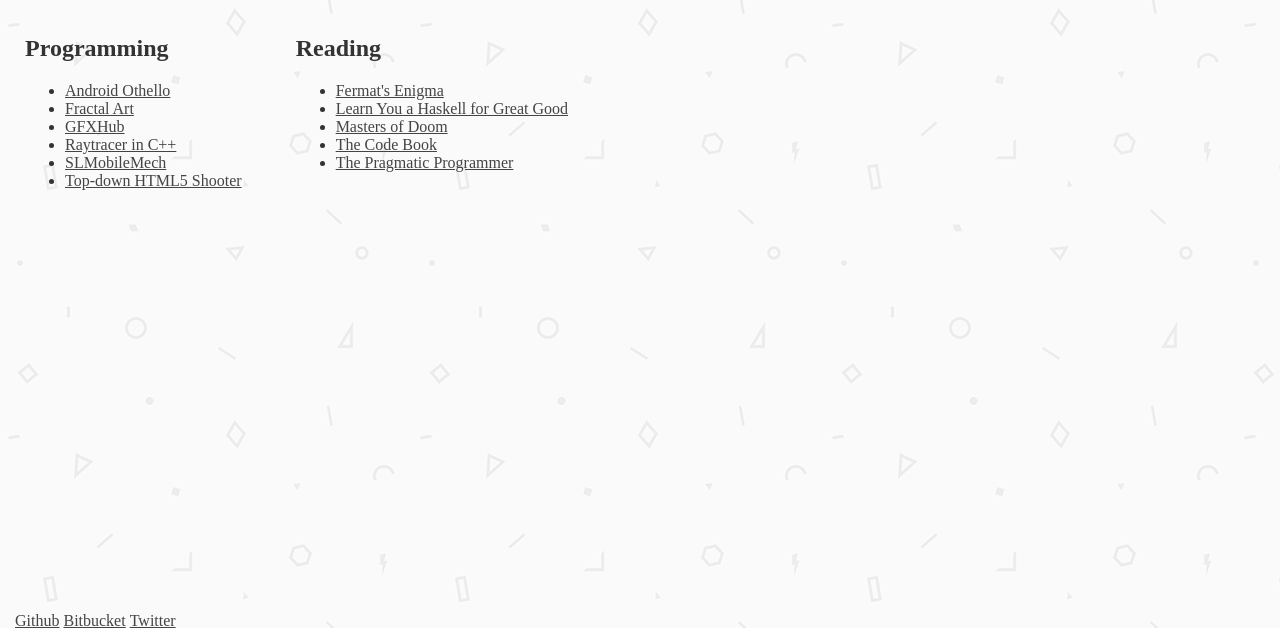
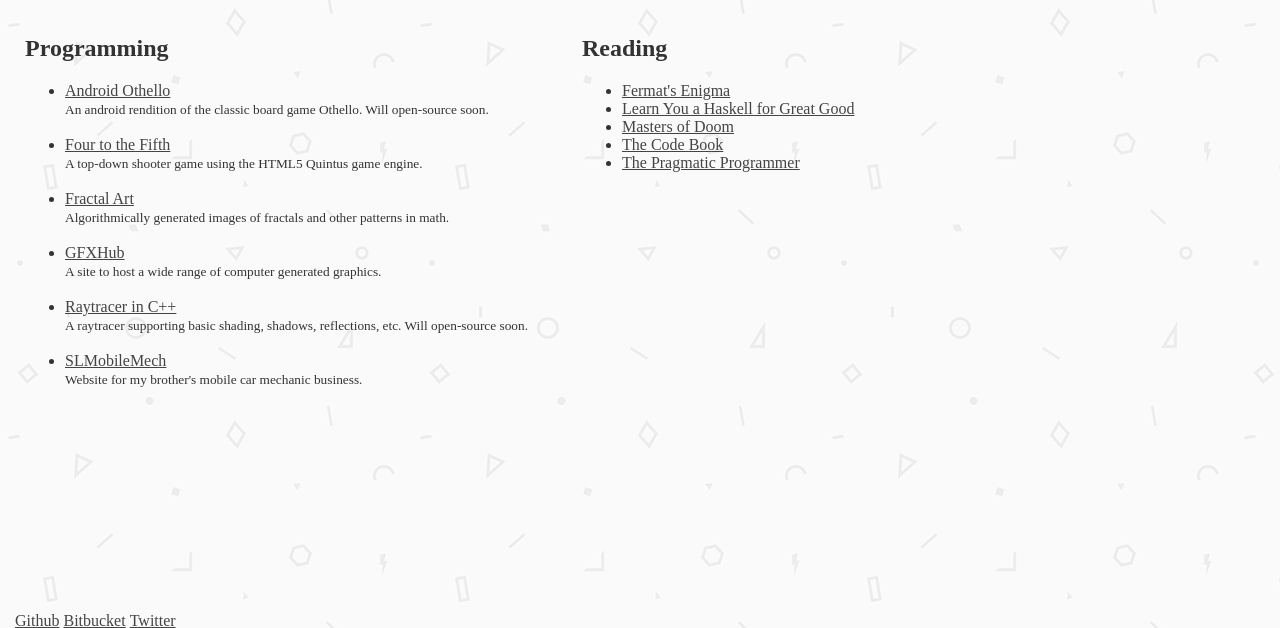
Before and after one commit to CLaverdiere/personal_site, a Flask app: page / in a window 1280 px wide. Shown: the part 114-742 px from the top of the page. Run offline with Flask 2, Linux system fonts and the light colour scheme; parts of the project's set-up code (start-up, migrations or seed data) failed here and were passed over.

Commit message:
Project file format allows descriptions now. Added a description for each project.

```diff
--- a/app.py
+++ b/app.py
@@ -1,6 +1,8 @@
 from collections import OrderedDict
 from flask import Flask, render_template, g
+from itertools import islice
 from os import listdir
+from string import rstrip
 
 app = Flask(__name__)
 
@@ -10,6 +12,10 @@ app.config.update(dict(
     DEBUG=True,
 ))
 
+class Project:
+    def __init__(self, name, link, desc):
+        self.name, self.link, self.desc = name, link, desc
+
 # Backgrounds
 @app.before_request
 def load_bgs():
@@ -18,10 +24,15 @@ def load_bgs():
 @app.route('/')
 def root():
     with open("static/content/projects.txt") as project_file:
-        projects = OrderedDict()
-        for line in project_file:
-            name, link = line.partition('=')[::2]
-            projects[name] = link
+        projects = list()
+        while True:
+            project_info = [s.rstrip() for s in islice(project_file, 4)]
+            if not project_info:
+                break
+            name, link, desc = project_info[:3]
+            project = Project(name, link, desc)
+            projects.append(project)
+
     with open("static/content/books.txt") as book_file:
         books = book_file.readlines()
     return render_template('index.html', projects=projects, books=books)
--- a/static/content/projects.txt
+++ b/static/content/projects.txt
@@ -1,6 +1,23 @@
-Android Othello        = None
-Fractal Art            = https://github.com/CLaverdiere/Fractals
-GFXHub                 = http://gfxhub.herokuapp.com
-Raytracer in C++       = None
-SLMobileMech           = http://slmm.herokuapp.com/
-Top-down HTML5 Shooter = http://userpages.umbc.edu/~chlaver1/Four-to-the-Fifth/game.html
+Android Othello
+  None
+  An android rendition of the classic board game Othello. Will open-source soon.
+
+Four to the Fifth
+  http://userpages.umbc.edu/~chlaver1/Four-to-the-Fifth/game.html
+  A top-down shooter game using the HTML5 Quintus game engine.
+
+Fractal Art
+  https://github.com/CLaverdiere/Fractals
+  Algorithmically generated images of fractals and other patterns in math.
+
+GFXHub
+  http://gfxhub.herokuapp.com
+  A site to host a wide range of computer generated graphics.
+
+Raytracer in C++
+  None
+  A raytracer supporting basic shading, shadows, reflections, etc. Will open-source soon.
+
+SLMobileMech
+  http://slmm.herokuapp.com/
+  Website for my brother's mobile car mechanic business.
--- a/templates/index.html
+++ b/templates/index.html
@@ -6,8 +6,10 @@
     <div id="programming" class="main-item">
       <h2>Programming</h2>
       <ul>
-      {% for name, link in projects.items() %}
-        <li><a href="{{ link }}" >{{ name }}</a></li>
+      {% for p in projects %}
+        <li><a href="{{ p.link }}" >{{ p.name }}</a></li>
+        <small>{{ p.desc }}</small>
+        <br /> <br />
       {% endfor %}
       </ul>
     </div>
```
